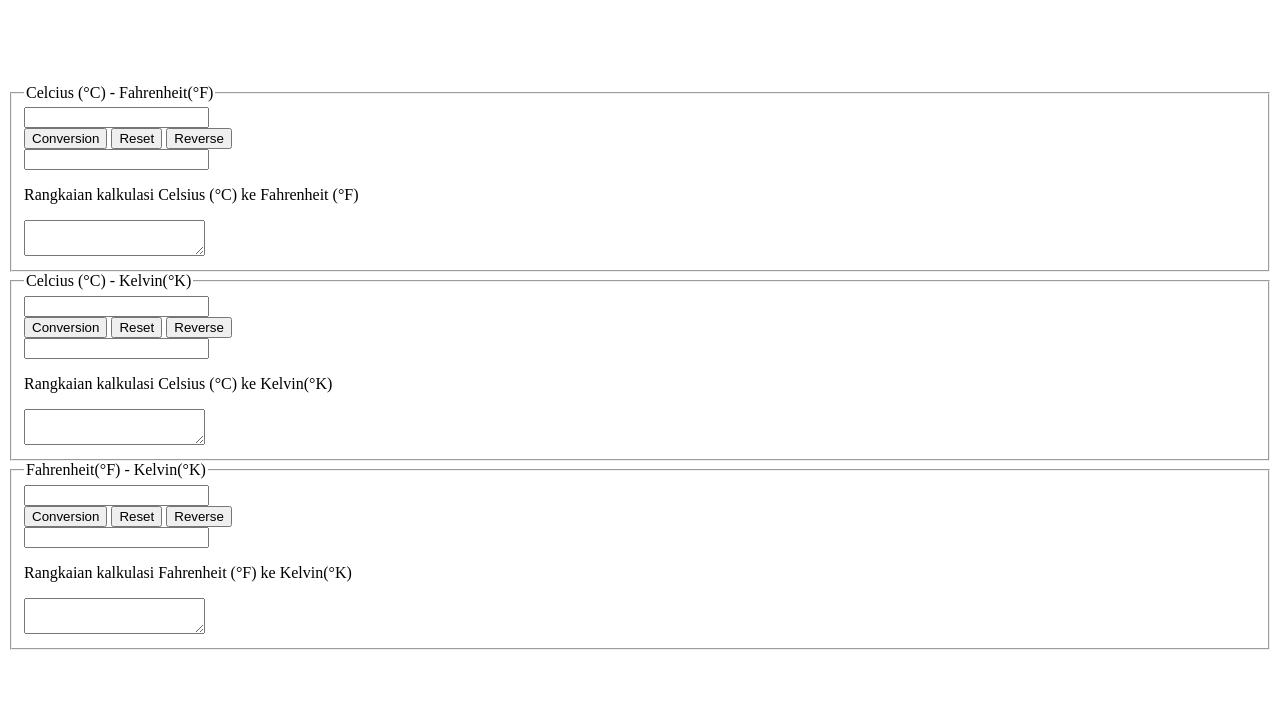
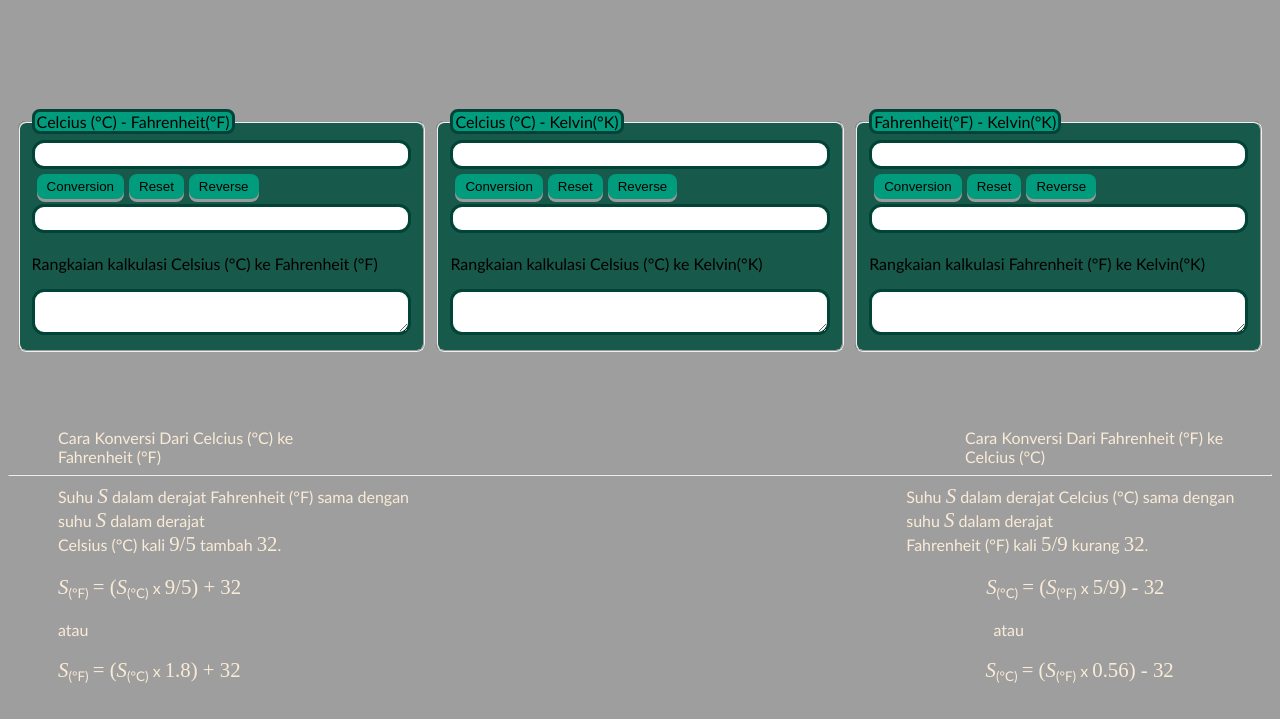
Before and after one commit to revou-fundamental-course/12-jun-23-Abk1708, a plain HTML site: page index.html in a window 1280 px wide. Shown: the part 120-839 px from the top of the page. Drawn offline with Linux system fonts and the light colour scheme; the site is published under a folder, as on GitHub Pages, so addresses that start at the root find nothing.

Commit message:
Css not pubilsed(trying fix)

```diff
--- a/css/style.css
+++ b/css/style.css
@@ -1,4 +1,3 @@
-@media only screen and (max-width: 600px) {...}
 /*Default Element*/
 body {
     font-family:'Gill Sans', 'Gill Sans MT', Calibri, 'Trebuchet MS', sans-serif;
--- a/index.html
+++ b/index.html
@@ -5,7 +5,7 @@
         <meta http-equiv="X-UA-Compatible" content="IE=edge">
         <meta name="viewport" content="width=device-width, initial-scale=1.0">
         <title>Temperature Conversion Web</title>
-        <link rel="stylesheet" href="/css/style.css">
+        <link rel="stylesheet" type="text/css" href="css/style.css">
         <script src="./js/script.js"></script>
     </head>
     <body><!--Contain The main content for the web page-->
```
